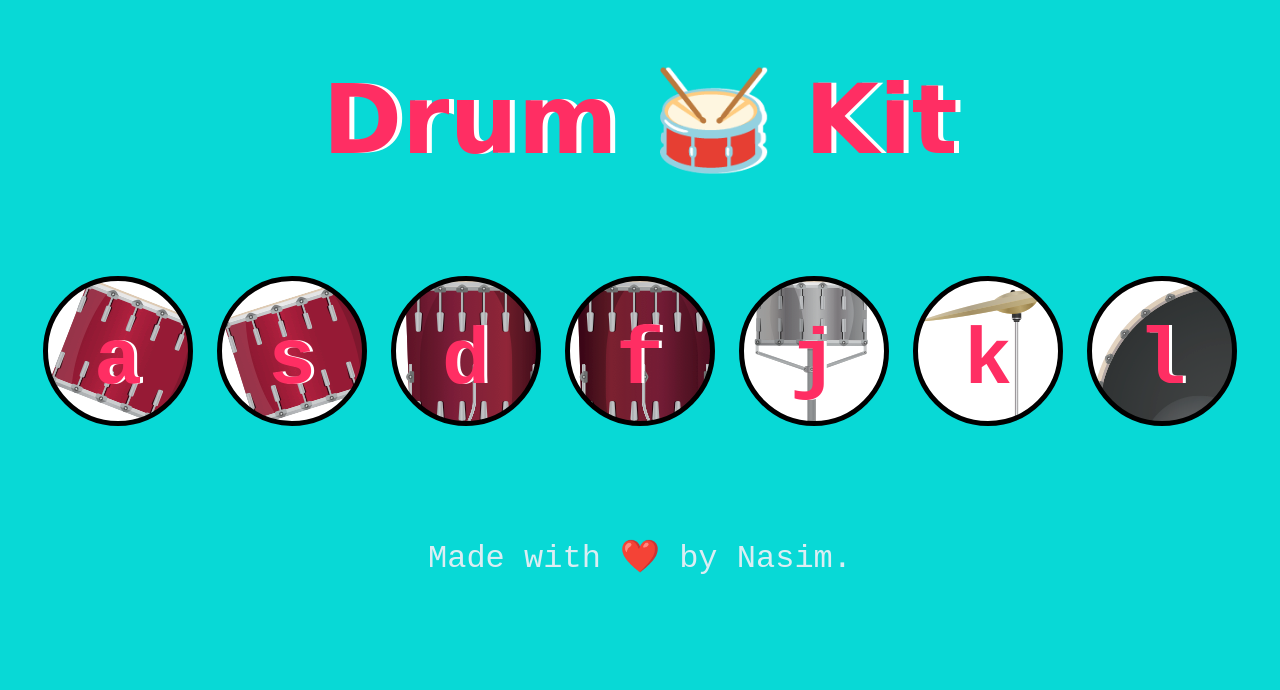
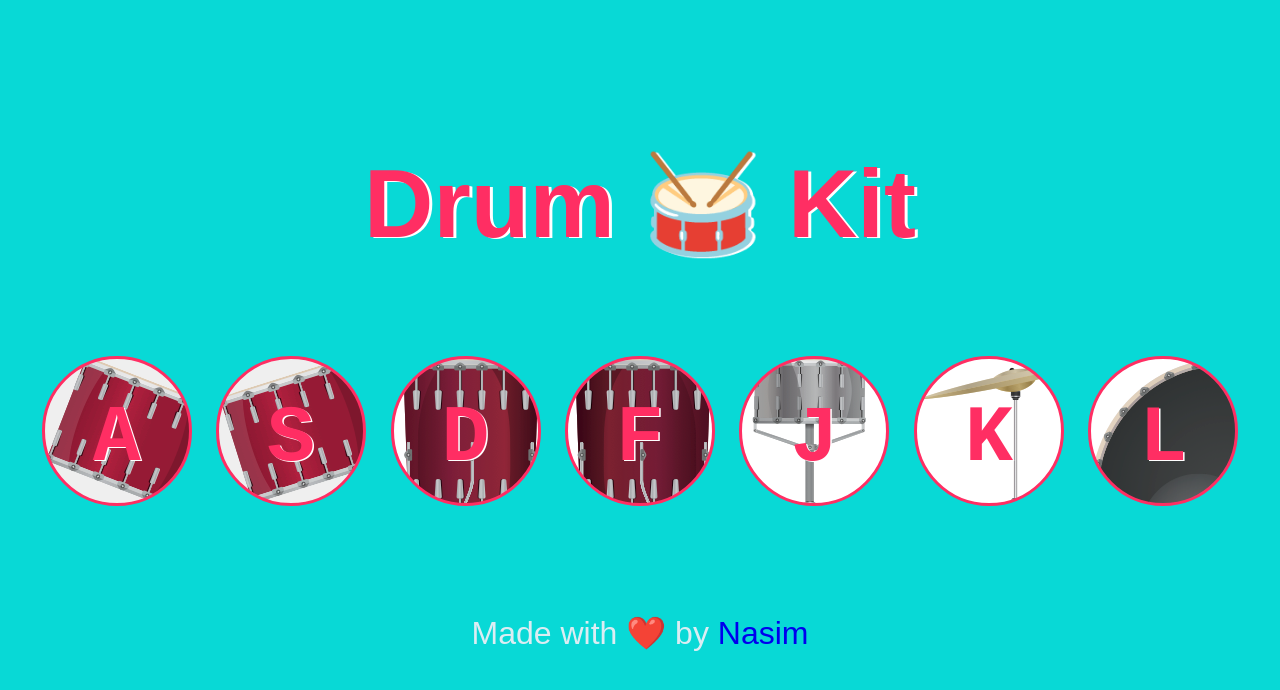
Before and after one commit to nasimuddin01/drumset, a plain HTML site: page index.html in a window 1280 px wide. Drawn offline with Linux system fonts and the light colour scheme; a web font is replaced by a local one.

Commit message:
Now the drum kit make sound in both capital letter & small letter. Change in font & border

```diff
--- a/index.html
+++ b/index.html
@@ -9,22 +9,24 @@
 </head>
 
 <body>
-  <h1 id="title">Drum 🥁 Kit</h1>
-  <div class="set">
-    <button class="a drum">a</button>
-    <button class="s drum">s</button>
-    <button class="d drum">d</button>
-    <button class="f drum">f</button>
-    <button class="j drum">j</button>
-    <button class="k drum">k</button>
-    <button class="l drum">l</button>
+  <div class="container">
+    <h1 id="title">Drum 🥁 Kit</h1>
+    <div class="set">
+      <button class="a drum">A</button>
+      <button class="s drum">S</button>
+      <button class="d drum">D</button>
+      <button class="f drum">F</button>
+      <button class="j drum">J</button>
+      <button class="k drum">K</button>
+      <button class="l drum">L</button>
+    </div>
+    <footer>
+      Made with ❤️ by <a href="https://twitter.com/nasimuddin01">Nasim</a>
+    </footer>
   </div>
 
+  <script src="index.js" charset="utf-8"></script>
 
-<script src="index.js" charset="utf-8"></script>
+</body>
 
-<footer>
-  Made with ❤️ by Nasim.
-</footer>
-</body>
 </html>
--- a/index.js
+++ b/index.js
@@ -7,7 +7,6 @@ for (var i = 0; i < numberOfDrumButtons; i++) {
     var buttonInnerHTML = this.innerHTML;
 
     makeSound(buttonInnerHTML);
-
     buttonAnimation(buttonInnerHTML);
 
   });
@@ -26,37 +25,44 @@ document.addEventListener("keypress", function(event) {
 function makeSound(key) {
 
   switch (key) {
-    case "a":
+    case "a" :
+    case "A" :
       var tom1 = new Audio("sounds/tom-1.mp3");
       tom1.play();
       break;
 
-    case "s":
+    case "s" :
+    case "S" :
       var tom2 = new Audio("sounds/tom-2.mp3");
       tom2.play();
       break;
 
-    case "d":
+    case "d" :
+    case "D" :
       var tom3 = new Audio('sounds/tom-3.mp3');
       tom3.play();
       break;
 
-    case "f":
+    case "f" :
+    case "F" :
       var tom4 = new Audio('sounds/tom-4.mp3');
       tom4.play();
       break;
 
-    case "j":
+    case "j" :
+    case "J" :
       var snare = new Audio('sounds/snare.mp3');
       snare.play();
       break;
 
-    case "k":
+    case "k" :
+    case "K" :
       var crash = new Audio('sounds/crash.mp3');
       crash.play();
       break;
 
-    case "l":
+    case "l" :
+    case "L" :
       var kick = new Audio('sounds/kick-bass.mp3');
       kick.play();
       break;
--- a/styles.css
+++ b/styles.css
@@ -1,19 +1,32 @@
+@import url('https://fonts.googleapis.com/css?family=Alatsi&display=swap');
+*{
+  margin: 0;
+  padding: 0;
+}
 body {
   text-align: center;
   background-color: #08d9d6;
+  font-family: 'Alatsi', sans-serif;
+  display: flex;
+  align-items: center;
+  align-self: center;
+  justify-content: center;
+  height: 100vh;
 }
 
 h1 {
   font-size: 6rem;
   color: #ff2e63;
-  font-family:cursive;
-  text-shadow: 5px 0 white;
-
+  text-shadow: 3px 1px white;
 }
-
+a{
+  text-decoration: none;
+}
+a:hover{
+  text-decoration: underline;
+}
 footer {
   color: #DBEDF3;
-  font-family:monospace;
   font-size: 2rem;
 }
 
@@ -60,18 +73,17 @@ footer {
 }
 
 .drum {
-  border: 5px solid black;
+  border: 3px solid #ff2e63;
   font-size: 5rem;
-  font-family:monospace;
+  font-family: monospace;
   line-height: 2;
   font-weight: 700;
-  color:#ff2e63;
-  text-shadow: 3px 0 white;
-  border-radius: 100%;
+  color: #ff2e63;
+  text-shadow: 1.5px 1px white;
+  border-radius: 50%;;
   display: inline-block;
   width: 150px;
   height: 150px;
   text-align: center;
   margin: 10px;
-  background-color: white;
 }
```
